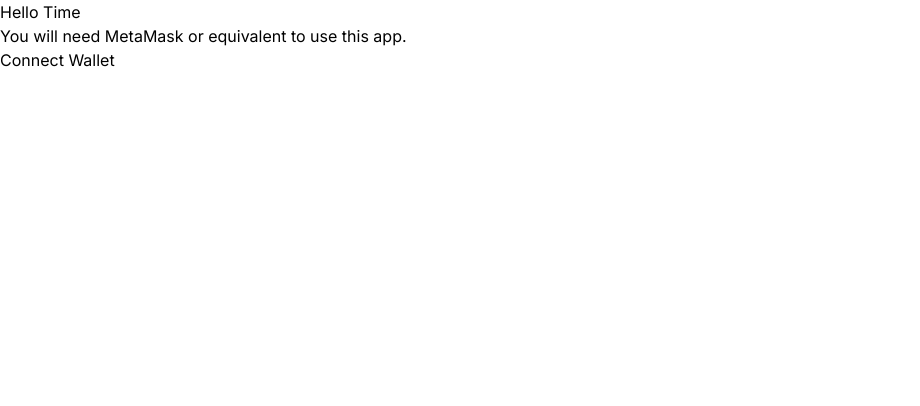
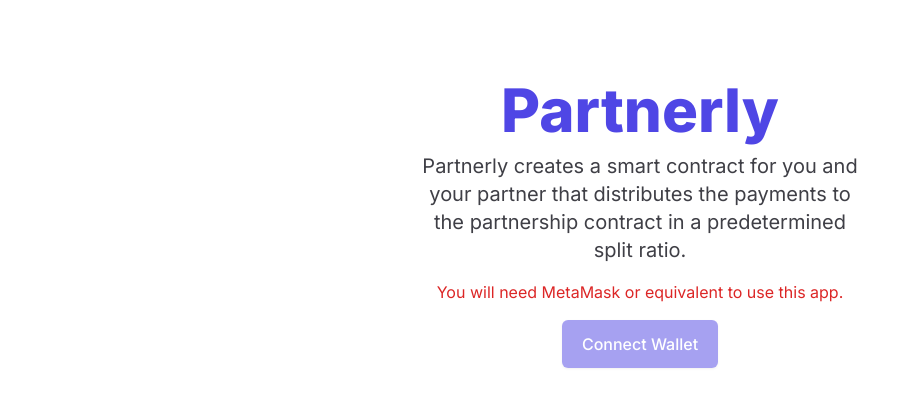
Before and after one commit to llccing-demo/develop-web3-apps-using-solidity-react, a Next.js app in the folder frontend/: page / in a window 1280 px wide. Shown: the top 406 px of the page, without its empty margins (0-920 px from the left). Built offline with nearby package versions, Linux system fonts and the light colour scheme.

Commit message:
feat: Update style

```diff
--- a/frontend/app/page.tsx
+++ b/frontend/app/page.tsx
@@ -31,7 +31,11 @@
   };
 
   function Title({ name }: { name: string }) {
-    return <h1>Hello {name}</h1>;
+    return (
+      <h1 className="text-7xl md:text-6xl font-extrabold text-indigo-600 mb-3 pb-285">
+        {name}
+      </h1>
+    );
   }
 
   function MainButton({
@@ -44,9 +48,35 @@
     label: string;
   }) {
     return (
-      <button onClick={onClick} disabled={disabled}>
-        <span>{label}</span>
+      <button
+        className={`inline-flex rounded-md shadow disabled:opacity-50`}
+        onClick={onClick}
+        disabled={disabled}
+      >
+        <span
+          className={`inline-flex items-center justify-center px-5 py-3 border-transparent
+            text-base font-medium rounded-md text-white bg-indigo-600 hover:bg-indigo-700`}
+        >
+          {label}
+        </span>
       </button>
+    );
+  }
+
+  function WalletMessage({
+    onClick,
+    isConnected,
+  }: {
+    onClick: () => void;
+    isConnected: boolean;
+  }) {
+    return (
+      <div>
+        <button onClick={onClick}></button>
+        <span>
+          {isConnected ? "Wallet is connected" : "wallet is not connected"}
+        </span>
+      </div>
     );
   }
 
@@ -66,16 +96,25 @@
   }, []);
 
   return (
-    <main>
-      <Title name="Time" />
+    <div className="flex flex-col min-h-screen">
+      <main className="flex flex-1 flex-col items-center justify-start py-8 pt-12 px-6 md:pt-20 text-zinc-700">
+        <Title name="Partnerly" />
 
+        <section className="max-w-md text-center mb-12">
+          <p className="text-xl">
+            Partnerly creates a smart contract for you and your partner that
+            distributes the payments to the partnership contract in a
+            predetermined split ratio.
+          </p>
           {hasWalletWarning ? (
-        <p>You will need MetaMask or equivalent to use this app.</p>
+            <p className="mt-4 text-red-600">
+              You will need MetaMask or equivalent to use this app.
+            </p>
           ) : (
             <p>Your wallet is connected!</p>
           )}
           {!currnetAccount && (
-        <div>
+            <div className="mt-4">
               <MainButton
                 onClick={connectWallet}
                 disabled={hasWalletWarning}
@@ -83,6 +122,8 @@
               />
             </div>
           )}
+        </section>
       </main>
+    </div>
   );
 }
```
Lines whose indentation alone changed are shown as unchanged.
